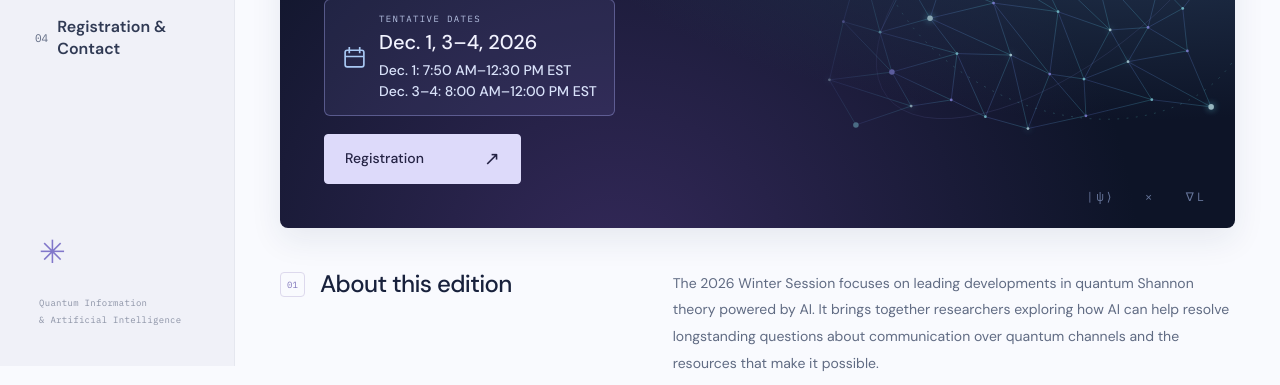
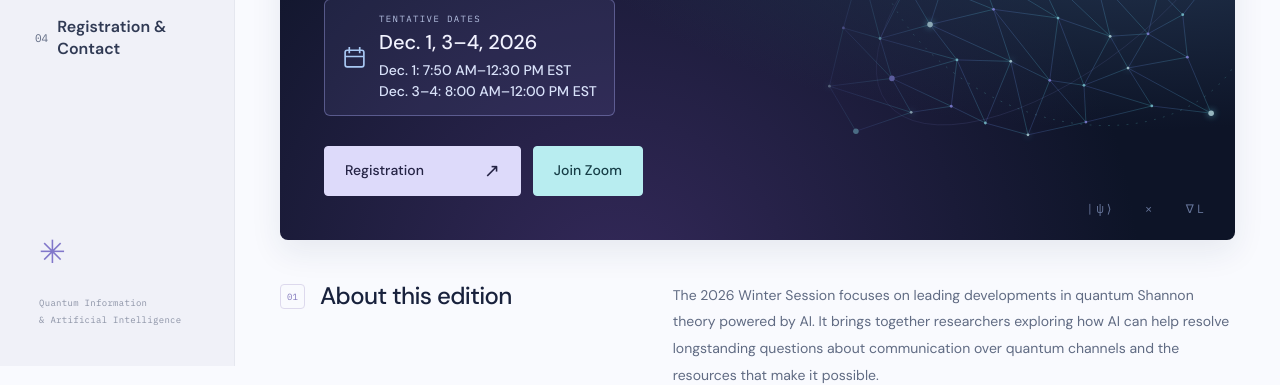
Before and after one commit to qit-ai/qit-ai.github.io, a plain HTML site: page index.html in a window 1280 px wide. Shown: the part 434-819 px from the top of the page. Drawn offline with Linux system fonts and the light colour scheme.

Commit message:
Add prominent Zoom link beside homepage registration

```diff
--- a/css/styles.css
+++ b/css/styles.css
@@ -1334,3 +1334,8 @@ footer a:hover {
 .talk-references { display: flex; flex-wrap: wrap; gap: 20px; font-size: 14px; }
 .talk-references a, .schedule-talk-link { text-decoration: underline; text-underline-offset: 4px; text-decoration-color: #c9c0e2; }
 .schedule-talk-link:hover { color: var(--purple); }
+
+.hero-actions { display: flex; flex-wrap: wrap; align-items: stretch; gap: 12px; margin-top: 30px; }
+.hero-home .hero-actions .hero-link { margin-top: 0; justify-content: center; }
+.hero-home .hero-zoom { background: #b8edf0; border-color: #b8edf0; color: #163d46; }
+.hero-home .hero-zoom:hover { background: #d5f8fa; border-color: #d5f8fa; }
--- a/index.html
+++ b/index.html
@@ -15,7 +15,7 @@
       href="https://fonts.googleapis.com/css2?family=DM+Sans:wght@400;500;600;700&family=IBM+Plex+Mono:wght@400;500&display=swap"
       rel="stylesheet"
     />
-    <link rel="stylesheet" href="css/styles.css?v=20261128-talks" />
+    <link rel="stylesheet" href="css/styles.css?v=20261128-zoom" />
   </head>
   <body>
     <a class="skip-link" href="#main">Skip to content</a>
@@ -78,9 +78,10 @@
                 >
               </div>
             </div>
-            <a class="hero-link" href="register.html"
-              >Registration <span>↗</span></a
-            >
+            <div class="hero-actions">
+              <a class="hero-link" href="register.html">Registration <span>↗</span></a>
+              <a class="hero-link hero-zoom" href="https://hkust-gz-edu-cn.zoom.us/j/97117883811?pwd=ya9LkCI3lXnSnnCaWitp7nvAMuLZHd.1" target="_blank" rel="noopener noreferrer">Join Zoom</a>
+            </div>
           </div>
           <svg
             class="network"
```
